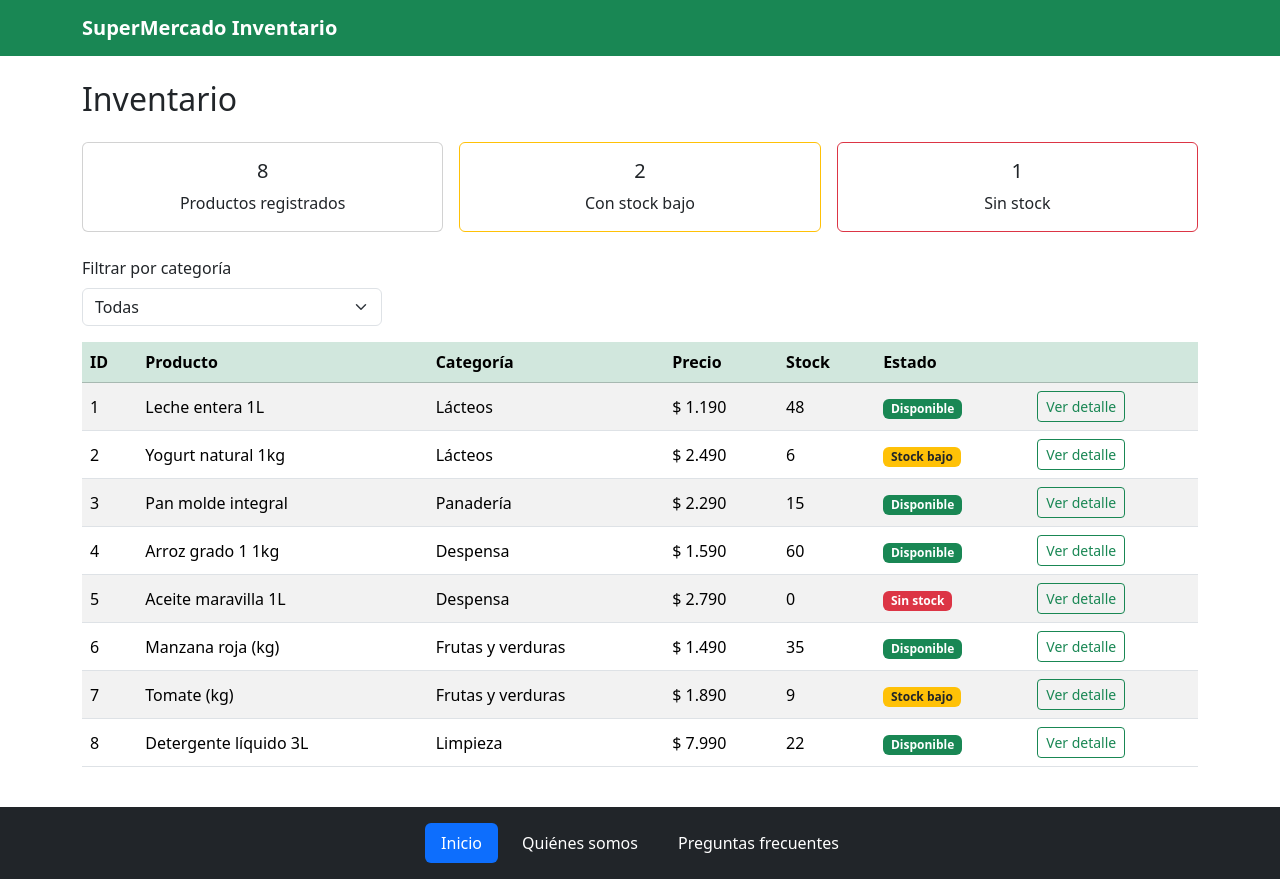
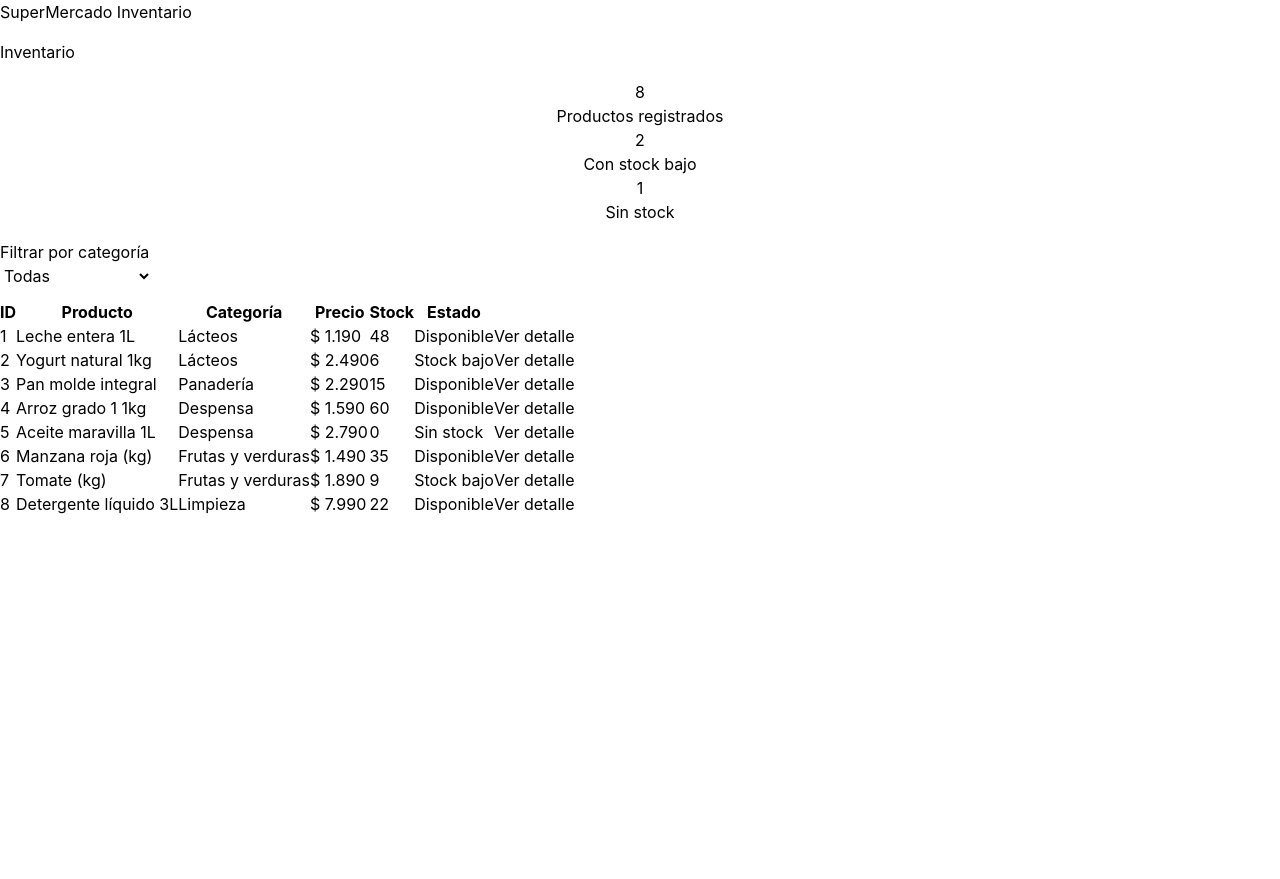
Before and after one commit to m-vargas-h/supermercado-miguel-vargas-pfy2202, a React (Vite) app: page / in a window 1280 px wide. After the commit the page ends 800 px from the top, so only its background shows below. Built offline with nearby package versions, Linux system fonts and the light colour scheme.

Commit message:
Chore: reemplaza Bootstrap por Tailwind CSS v4

```diff
--- a/package.json
+++ b/package.json
@@ -10,10 +10,11 @@
     "preview": "vite preview"
   },
   "dependencies": {
-    "bootstrap": "^5.3.8",
+    "@tailwindcss/vite": "^4.3.3",
     "react": "^19.3.1",
     "react-dom": "^19.3.1",
-    "react-router-dom": "^7.18.4"
+    "react-router-dom": "^7.18.4",
+    "tailwindcss": "^4.3.3"
   },
   "devDependencies": {
     "@eslint/js": "^10.0.1",
--- a/src/index.css
+++ b/src/index.css
@@ -0,0 +1 @@
+@import "tailwindcss";
--- a/src/main.jsx
+++ b/src/main.jsx
@@ -2,10 +2,6 @@ import { StrictMode } from 'react'
 import { createRoot } from 'react-dom/client'
 import './index.css'
 import App from './App.jsx'
-
-// Bootstrap
-import 'bootstrap/dist/css/bootstrap.min.css'
-import 'bootstrap/dist/js/bootstrap.bundle.min.js'
 
 createRoot(document.getElementById('root')).render(
   <StrictMode>
--- a/vite.config.js
+++ b/vite.config.js
@@ -1,7 +1,8 @@
 import react from '@vitejs/plugin-react'
+import tailwindcss from '@tailwindcss/vite'
 import { defineConfig } from 'vite'
 
 // https://vite.dev/config/
 export default defineConfig({
-  plugins: [react()],
+  plugins: [react(), tailwindcss()],
 })
```
Also changed, not shown: 1 other file (tests, documents, lock files or other folders).
